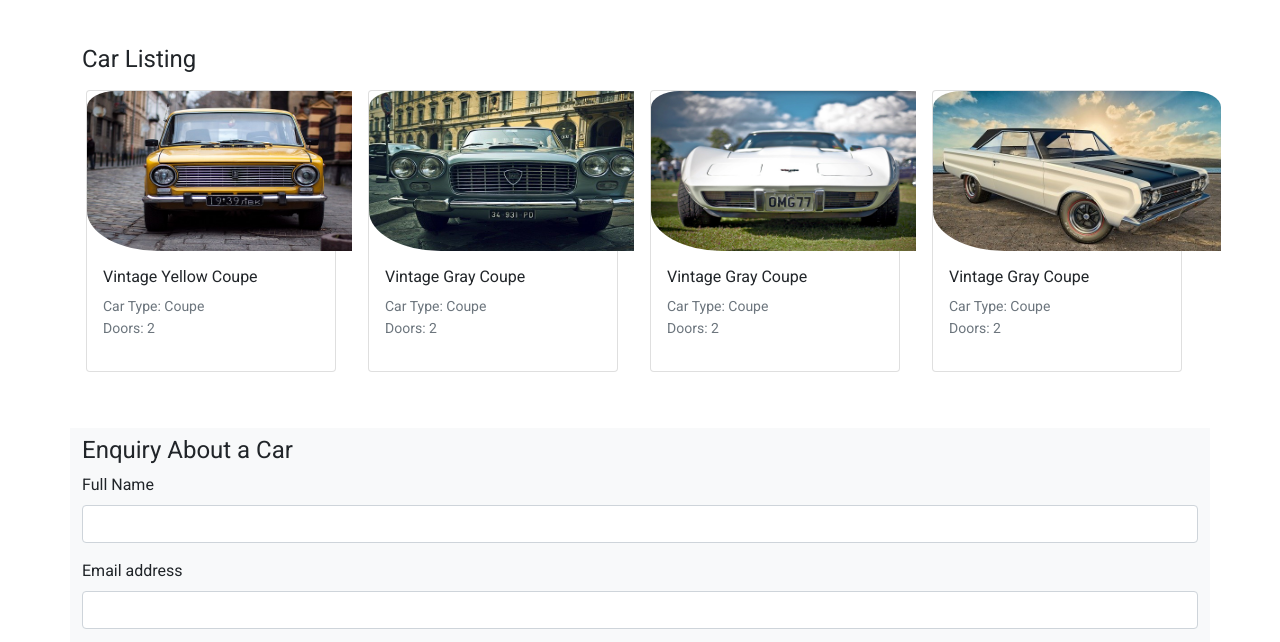
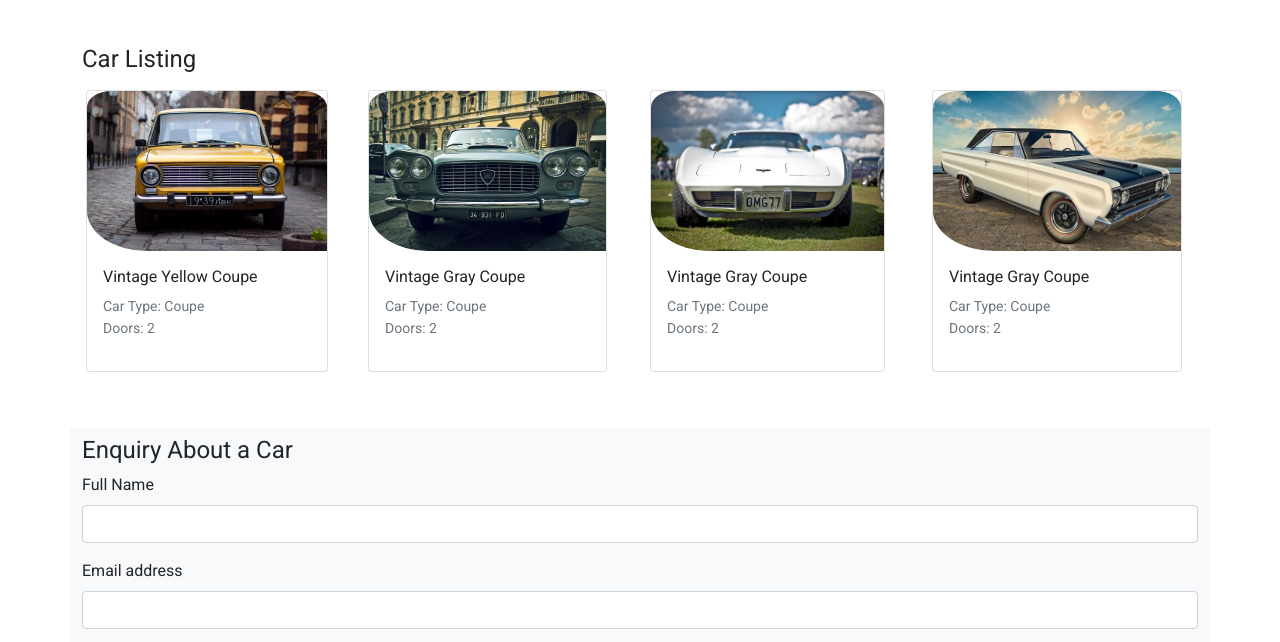
Before and after one commit to jimimendapara/VintageCarHire, a plain HTML site: page index.html in a window 1280 px wide. Shown: the part 155-797 px from the top of the page. Drawn offline with nearby package versions, Linux system fonts and the light colour scheme.

Commit message:
Update style.css

```diff
--- a/css/style.css
+++ b/css/style.css
@@ -21,7 +21,6 @@ body {
 .card-img-top {
     border-radius: 10%;
     height: 10rem;
-    width: 18rem;
     border-bottom-left-radius: 25%;
     border-bottom-right-radius: 0%;
 
```
